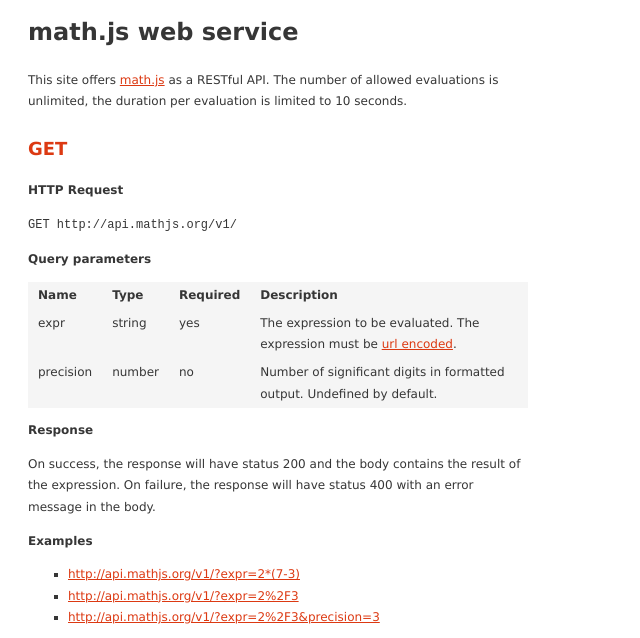
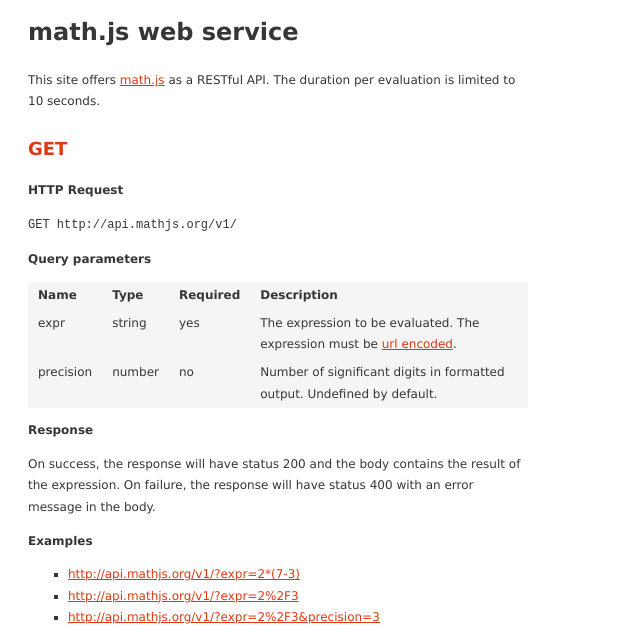
Before and after one commit to thinkthroughmath/mathjs-rest, a website: page public/index.html in a window 1280 px wide. Shown: the part 145-783 px from the top of the page, without its empty margins (0-640 px from the left). Drawn offline with nearby package versions, Linux system fonts and the light colour scheme.

Commit message:
Updated introduction

```diff
--- a/public/index.html
+++ b/public/index.html
@@ -15,8 +15,7 @@
 
 <p>
   This site offers <a href="http://mathjs.org">math.js</a> as a RESTful API.
-  The number of allowed evaluations is unlimited,
-  the duration per evaluation is limited to 10 seconds.
+  The duration per evaluation is limited to 10 seconds.
 </p>
 
 <h2>GET</h2>
```
